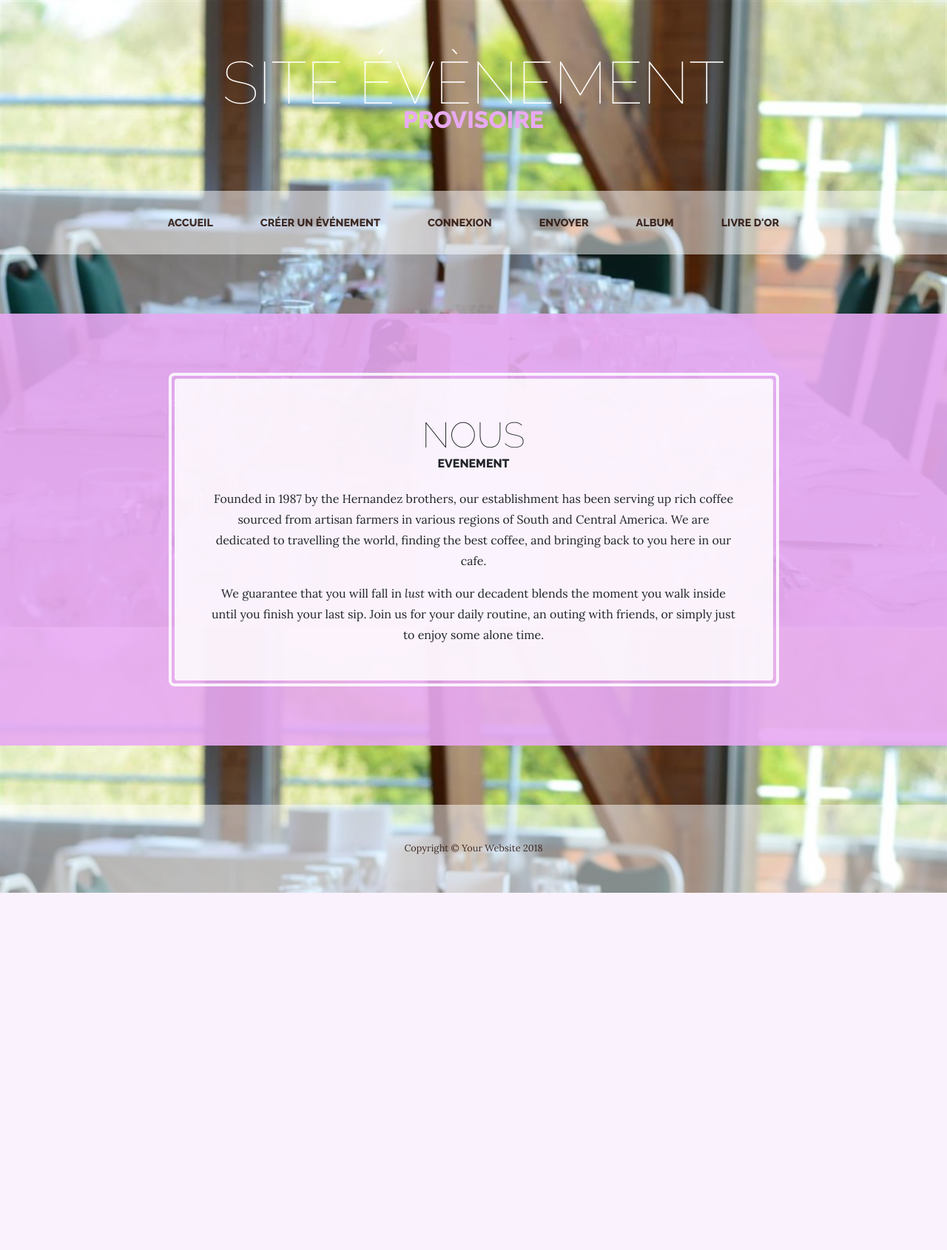
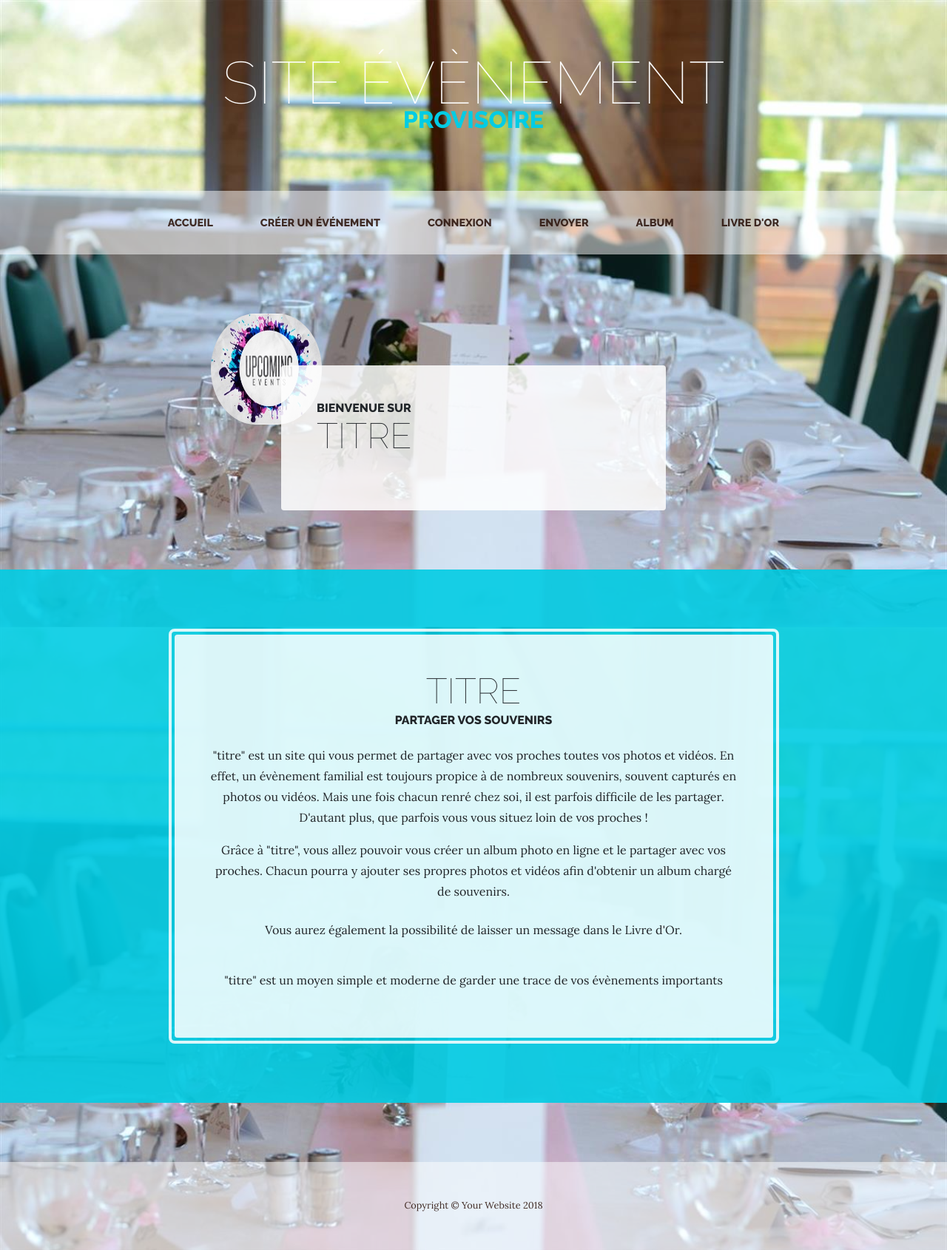
Before and after one commit to Audrey24/Projet5DWJ, a PHP site: page /projet_5/ in a window 1280 px wide. Shown: the whole page at 74% size. Before the commit the page ends 1207 px from the top, so only its background shows below. Run offline with PHP 8.4, Linux system fonts and the light colour scheme.

Commit message:
Mise en forme de la page "Home"

```diff
--- a/lib/css/home.css
+++ b/lib/css/home.css
@@ -7,3 +7,9 @@
 #presentation p {
   margin: 0;
 }
+
+#imgHome {
+  width: 180px;
+  height: 150px;
+  border-radius: 150px;
+}
--- a/other/theme/css/business-casual.css
+++ b/other/theme/css/business-casual.css
@@ -5,9 +5,6 @@ body {
   background-position: top;
   background-size: cover;
 }
-
-
-
 
 h1,
 h2,
@@ -95,10 +92,10 @@ p {
     font-size: 0.9rem;
   }
   #mainNav .navbar-nav .nav-item .nav-link:hover {
-    color: rgba(232, 169, 242, 0.9);
+    color: rgba(2, 204, 228, 0.9);
   }
   #mainNav .navbar-nav .nav-item.active .nav-link:hover {
-    color: rgba(232, 169, 242, 0.9);
+    color: rgba(2, 204, 228, 0.9);
   }
 }
 
@@ -143,7 +140,7 @@ p {
 .cta {
   padding-top: 5rem;
   padding-bottom: 5rem;
-  background-color: rgba(232, 169, 242, 0.9);
+  background-color: rgba(2, 204, 228, 0.9);
 }
 
 .cta .cta-inner {
@@ -229,7 +226,7 @@ p {
 }
 
 .text-primary {
-  color: #e8a9f2 !important;
+  color: #02cce4 !important;
 }
 
 .bg-primary {
--- a/views/home.php
+++ b/views/home.php
@@ -1,16 +1,40 @@
+<section class="page-section about-heading">
+  <div class="container">
+    <img id="imgHome" class="img-circle col-lg-8 offset-lg-2" src="lib/images/logo.jpg" alt="Calendrier avec une date d'évènement">
+      <div class="about-heading-content">
+        <div class="row">
+          <div class="col-xl-9 col-lg-10 mx-auto">
+            <div class="container">
+              <div class="row">
+                <div class="col-lg-8 col-md-10 mx-auto">
+                  <div class="bg-faded rounded p-5">
+                    <h2 class="section-heading mb-4">
+                      <span class="section-heading-upper">Bienvenue sur </span>
+                      <span class="section-heading-lower">Titre </span>
+                    </h2>
+                  </div>
+                </div>
+              </div>
+            </div>
+          </div>
+        </div>
+      </div>
+    </div>
+</section>
+
 <section class="page-section cta">
   <div class="container">
     <div class="row">
       <div class="col-xl-9 mx-auto">
         <div class="cta-inner text-center rounded">
           <h2 class="section-heading mb-4">
-                  <span class="section-heading-lower">nous</span>
-                  <span class="section-heading-upper">Evenement</span>
+            <span class="section-heading-lower">Titre</span>
+            <span class="section-heading-upper">Partager vos souvenirs</span>
           </h2>
-                <p>Founded in 1987 by the Hernandez brothers, our establishment has been serving up rich coffee sourced from artisan farmers in various regions of South and Central America. We are dedicated to travelling the world, finding the best coffee, and bringing back to you here in our cafe.</p>
-                <p class="mb-0">We guarantee that you will fall in
-                  <em>lust</em>
-                  with our decadent blends the moment you walk inside until you finish your last sip. Join us for your daily routine, an outing with friends, or simply just to enjoy some alone time.</p>
+            <p>"titre" est un site qui vous permet de partager avec vos proches toutes vos photos et vidéos. En effet, un évènement familial est toujours propice à de nombreux souvenirs, souvent capturés en photos ou vidéos. Mais une fois chacun renré chez soi, il est parfois difficile de les partager. D'autant plus, que parfois vous vous situez loin de vos proches ! </p>
+            <p class="mb-0">Grâce à "titre", vous allez pouvoir vous créer un album photo en ligne et le partager avec vos proches. Chacun pourra y ajouter ses propres photos et vidéos afin d'obtenir un album chargé de souvenirs.</p></br>
+            <p>Vous aurez également la possibilité de laisser un message dans le Livre d'Or.</p></br>
+            <p>"titre" est un moyen simple et moderne de garder une trace de vos évènements importants</p>
         </div>
       </div>
     </div>
```
Also changed, not shown: lib/images/logo.jpg (added). Lines whose indentation alone changed are shown as unchanged.
